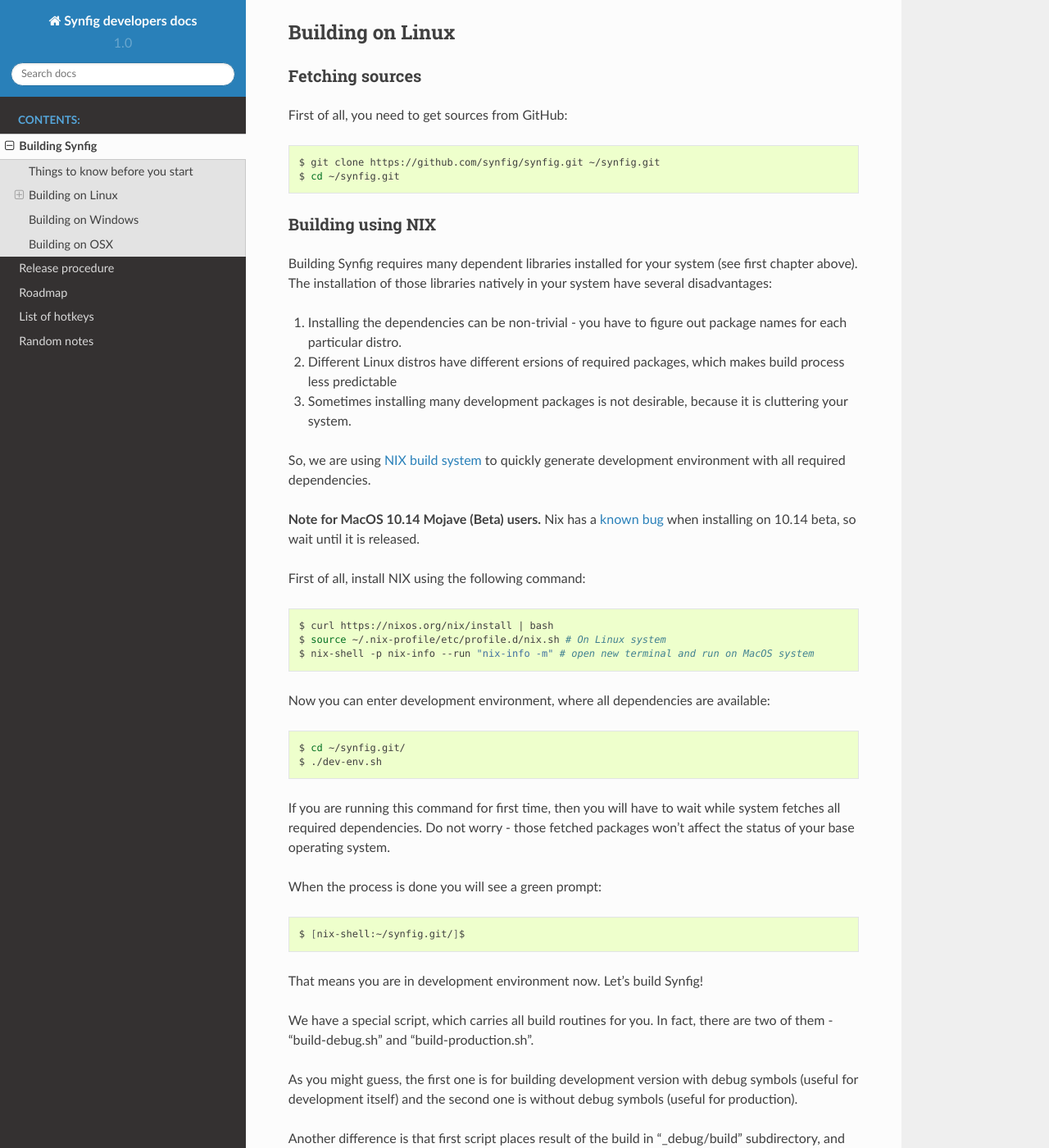
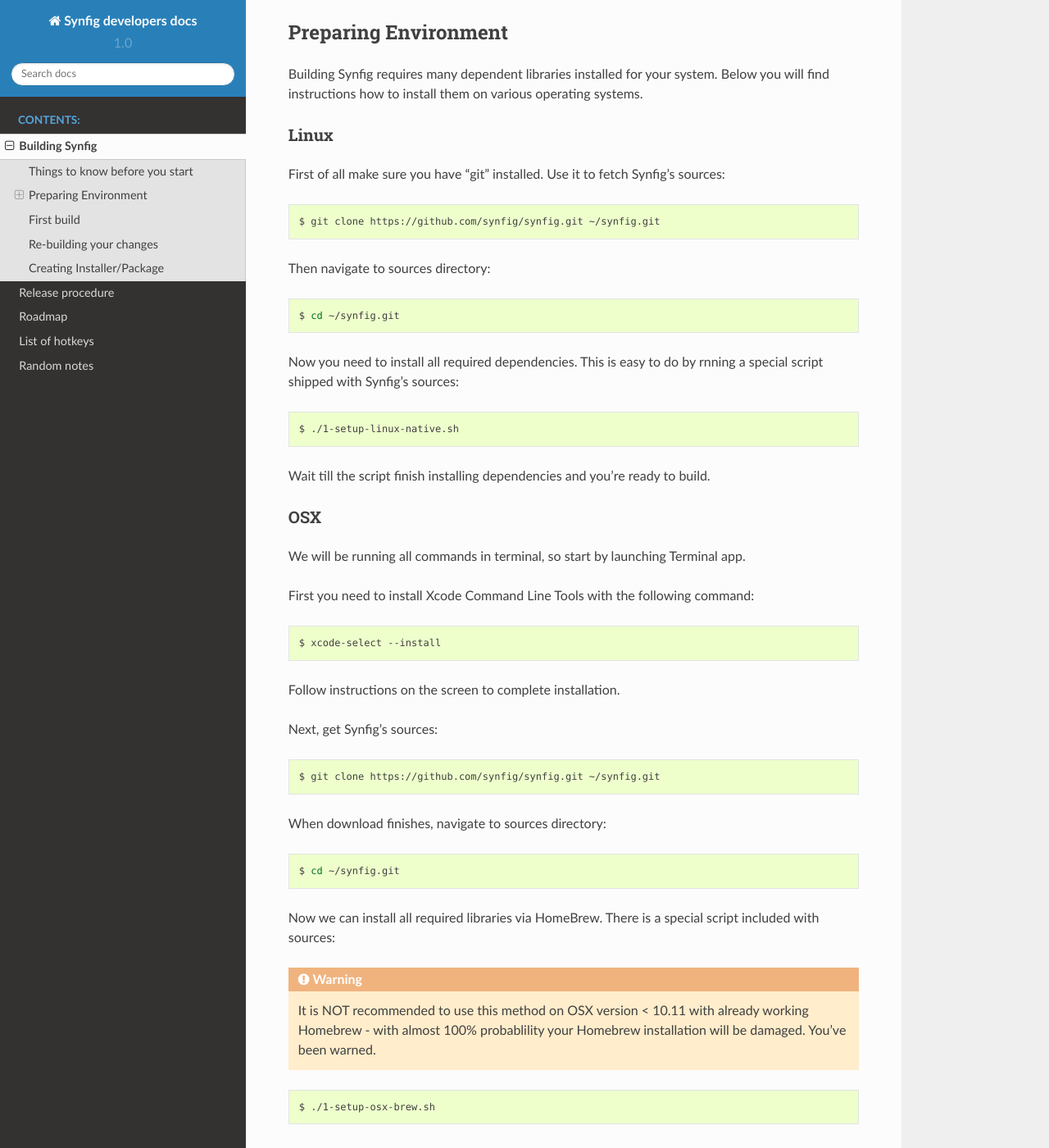
Before and after one commit to synfig/synfig-docs-dev, a Sphinx documentation site: the page built from docs/common/building.rst, in a window 1280 px wide and 1400 px high, scrolled down 697 px. Shown: the whole window at 82% size. Built offline with Sphinx 7.4.7 and the Read the Docs theme 2.0.0, drawn with Linux system fonts in a browser that asks for light colours; some of the changed text lies outside the part shown.

Commit message:
Update build instructions according to changes in https://github.com/synfig/synfig/pull/694

```diff
--- a/docs/common/building.rst
+++ b/docs/common/building.rst
@@ -24,72 +24,97 @@
 
 TODO: List dependencies.
 
-Building on Linux
-~~~~~~~~~~~~~~~~~
+Preparing Environment
+~~~~~~~~~~~~~~~~~~~~~~
 
-Fetching sources
-----------------
+Building Synfig requires many dependent libraries installed for your system. Below you will find instructions how to install them on various operating systems.
 
-First of all, you need to get sources from GitHub:
+Linux
+-------
+
+First of all make sure you have "git" installed. Use it to fetch Synfig's sources:
 
 .. code:: bash
 
     $ git clone https://github.com/synfig/synfig.git ~/synfig.git
-    $ cd ~/synfig.git
 
-Building using NIX
-------------------------------------------
-
-Building Synfig requires many dependent libraries installed for your system (see first chapter above). The installation of those libraries natively in your system have several disadvantages:
-
-#. Installing the dependencies can be non-trivial - you have to figure out package names for each particular distro.
-#. Different Linux distros have different ersions of required packages, which makes build process less predictable
-#. Sometimes installing many development packages is not desirable, because it is cluttering your system.
-
-So, we are using `NIX build system <https://nixos.org/>`_ to quickly generate development environment with all required dependencies.
-
-**Note for MacOS 10.14 Mojave (Beta) users.** Nix has a `known bug <https://github.com/NixOS/nix/issues/2244>`_ when installing on 10.14 beta, so wait until it is released.
-
-First of all, install NIX using the following command:
+Then navigate to sources directory:
 
 .. code:: bash
 
-    $ curl https://nixos.org/nix/install | bash
-    $ source ~/.nix-profile/etc/profile.d/nix.sh # On Linux system
-    $ nix-shell -p nix-info --run "nix-info -m" # open new terminal and run on MacOS system
+    $ cd ~/synfig.git
 
-Now you can enter development environment, where all dependencies are available:
+Now you need to install all required dependencies. This is easy to do by rnning a special script shipped with Synfig's sources:
 
 .. code:: bash
 
-    $ cd ~/synfig.git/
-    $ ./dev-env.sh
+    $ ./1-setup-linux-native.sh
 
-If you are running this command for first time, then you will have to wait while system fetches all required dependencies. Do not worry - those fetched packages won't affect the status of your base operating system.
+Wait till the script finish installing dependencies and you're ready to build.
 
-When the process is done you will see a green prompt:
+OSX
+-------
+
+We will be running all commands in terminal, so start by launching Terminal app.
+
+First you need to install Xcode Command Line Tools with the following command:
 
 .. code:: bash
 
-    $ [nix-shell:~/synfig.git/]$
+    $ xcode-select --install
 
-That means you are in development environment now. Let's build Synfig!
+Follow instructions on the screen to complete installation.
 
-We have a special script, which carries all build routines for you. In fact, there are two of them - "build-debug.sh" and "build-production.sh".
+Next, get Synfig's sources:
+
+.. code:: bash
+
+    $ git clone https://github.com/synfig/synfig.git ~/synfig.git
+
+When download finishes, navigate to sources directory:
+
+.. code:: bash
+
+    $ cd ~/synfig.git
+
+Now we can install all required libraries via HomeBrew. There is a special script included with sources:
+
+.. warning::
+    It is NOT recommended to use this method on OSX version < 10.11 with already working Homebrew - with almost 100% probablility your Homebrew installation will be damaged. You've been warned.
+
+.. code:: bash
+
+    $ ./1-setup-osx-brew.sh
+
+Depending on version of your system the process of installing dependencies might take some time. When it completes you are ready to build Synfig!
+
+Windows
+-------
+
+...
+
+TO BE WRITTEN.
+
+...
+
+First build
+~~~~~~~~~~~~~~~~~~~~~~~
+
+We have a special script, which carries all build routines for you. In fact, there are two of them - "2-build-debug.sh" and "2-build-production.sh".
 
 As you might guess, the first one is for building development version with debug symbols (useful for development itself) and the second one is without debug symbols (useful for production).
 
 Another difference is that first script places result of the build in "_debug/build" subdirectory, and with second script the result will reside in "_production/build".
 
-in all other aspects both scripts work exactly the same and accept the same arguments.
+In all other aspects both scripts work exactly the same and accept the same arguments.
 
-Since we are after developing Synfig, let's continue with first script - "build-debug.sh".
+I will assume that your intention is to develop Synfig, so let's continue with first script - "2-build-debug.sh".
 
 You can build everything by simply executing the script:
 
 .. code:: bash
 
-    $ ./build-debug.sh
+    $ ./2-build-debug.sh
 
 The script will build and install ETL, then synfig-core and finally - synfig-studio.
 
@@ -101,7 +126,7 @@
 
 
 Re-building your changes
-------------------------------------------
+~~~~~~~~~~~~~~~~~~~~~~~~~~
 
 Of course it is not very convenient to run a full rebuild process on every change. So, the script provides a set of arguments that allow you to execute particular stages of the build:
 
@@ -183,18 +208,35 @@
 
 Let's suppose you made changes in synfig-studio and want to rebuild it without re
 
-And finallly a quick note about "build.conf.sample" file in the root of source repository.
+And finally a quick note about "build.conf.sample" file in the root of source repository.
 
 With this file you can tweak the number of threads used by the build scripts. Just copy "~/synfig.git/build.conf.sample" to "~/synfig.git/build.conf" and adjust its contents according to your needs.
 
-Building on Windows
-~~~~~~~~~~~~~~~~~~~~~~
+Creating Installer/Package
+~~~~~~~~~~~~~~~~~~~~~~~~~~~~~
 
-Build using MinGW cross-compiler:
+As an optional step you might wish to build a package/installer for distribution.
 
-WRITEME
+First important thing to know is that you need a production build for that (for obvious reason it is very unlikely you want to distribute a build with debug symbols).
 
-Building on OSX
-~~~~~~~~~~~~~~~~~~~~~~
+So, make sure to get production build first:
 
-WRITEME
+.. code:: bash
+    ./2-build-production.sh
+
+After build finishes you can generate a package for your operating system.
+
+For OSX:
+
+.. code:: bash
+    ./3-package-osx-dmg.sh
+
+For Linux:
+
+.. code:: bash
+    TO BE WRITTEN
+
+For Windows:
+
+.. code:: bash
+    TO BE WRITTEN
```
Also changed, not shown: other parts of docs/common/building.rst (+10 -10 lines).
